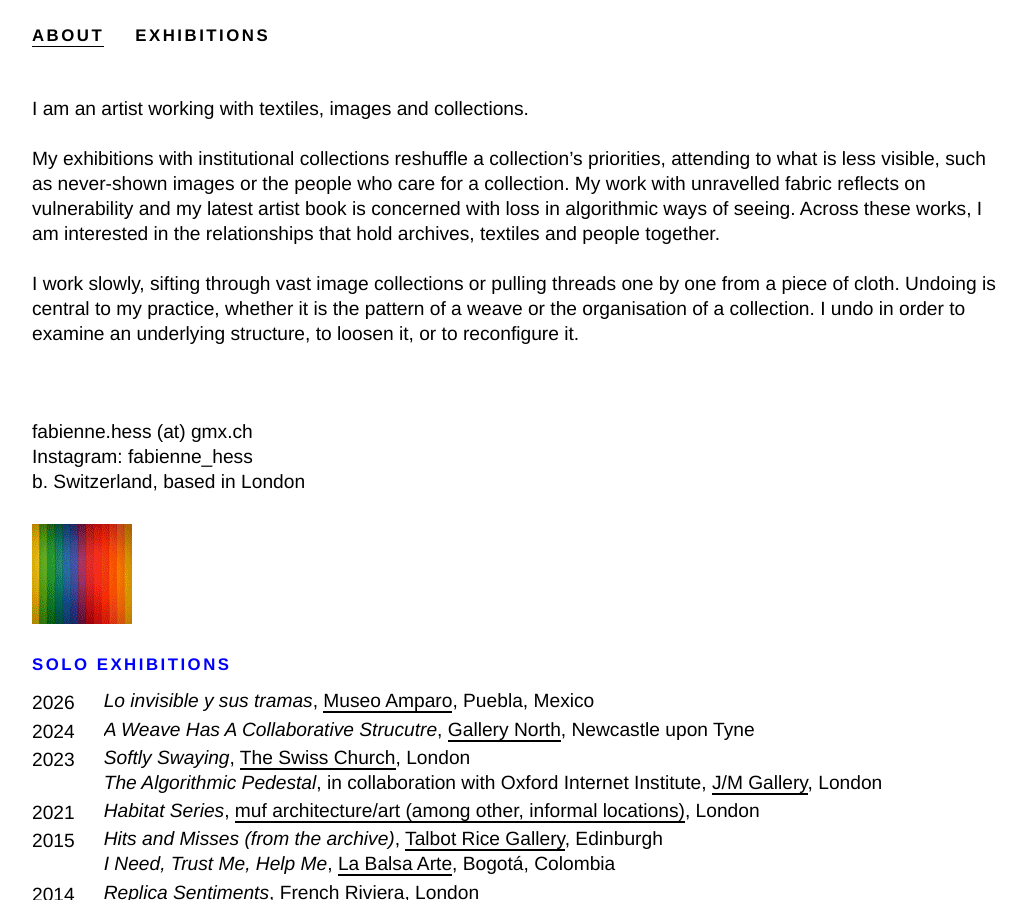
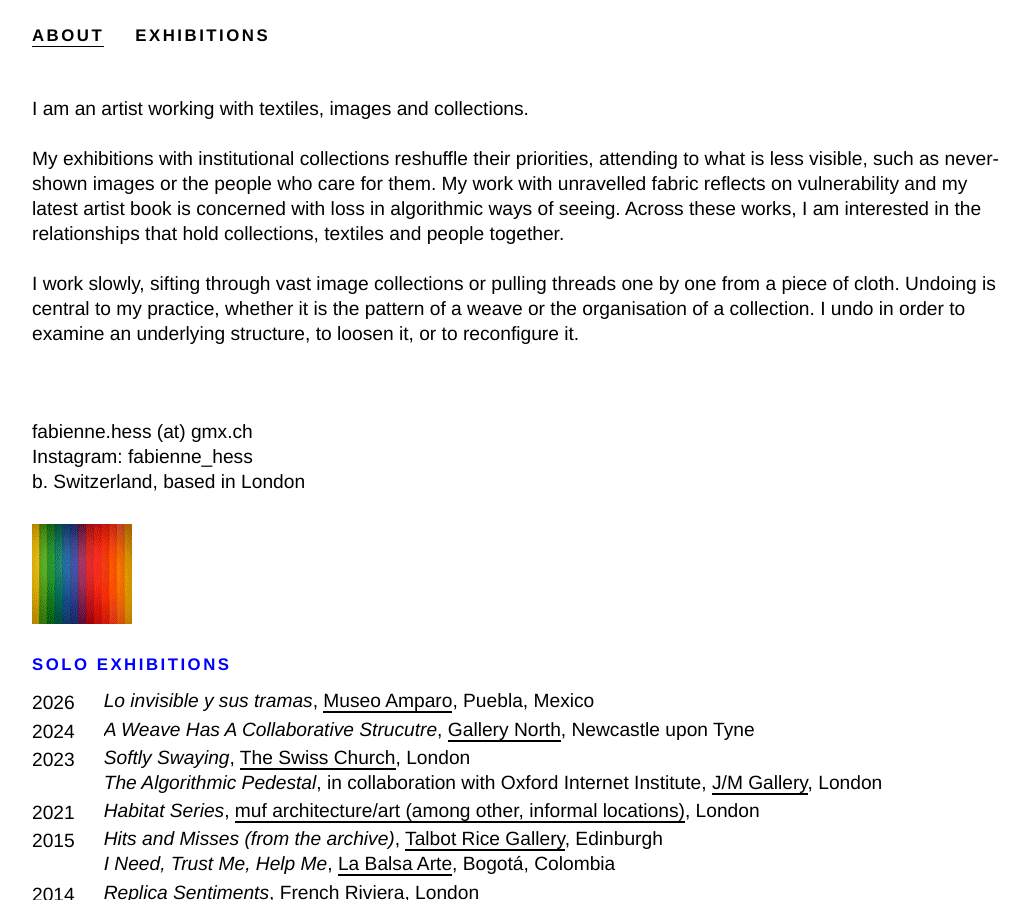
Before and after one commit to fabiennehess/fabiennehess.github.io, a Jekyll site: the page built from _pages/about.html, in a window 1280 px wide and 900 px high. Shown: the whole window, without its empty margins (58-1087 px from the left). Built offline with Jekyll 4.4.1, drawn with Linux system fonts in a browser that asks for light colours.

Commit message:
abbbbout

```diff
--- a/_pages/about.html
+++ b/_pages/about.html
@@ -31,7 +31,7 @@
 <p>
 I am an artist working with textiles, images and collections.<br>
 <br>
-My exhibitions with institutional collections reshuffle a collection’s priorities, attending to what is less visible, such as never-shown images or the people who care for a collection. My work with unravelled fabric reflects on vulnerability and my latest artist book is concerned with loss in algorithmic ways of seeing. Across these works, I am interested in the relationships that hold archives, textiles and people together.<br>
+My exhibitions with institutional collections reshuffle their priorities, attending to what is less visible, such as never-shown images or the people who care for them. My work with unravelled fabric reflects on vulnerability and my latest artist book is concerned with loss in algorithmic ways of seeing. Across these works, I am interested in the relationships that hold collections, textiles and people together.<br>
 <br>
 I work slowly, sifting through vast image collections or pulling threads one by one from a piece of cloth. Undoing is central to my practice, whether it is the pattern of a weave or the organisation of a collection. I undo in order to examine an underlying structure, to loosen it, or to reconfigure it. <br>
 <br>
```
